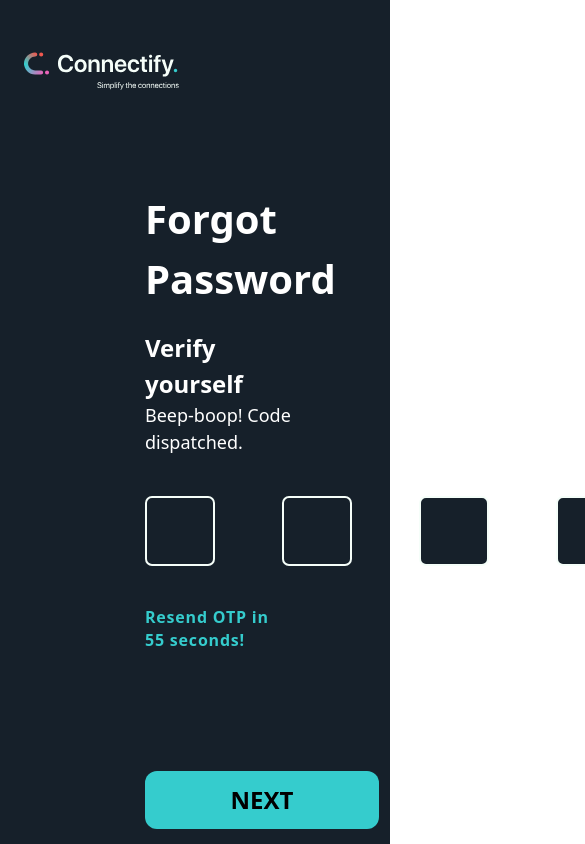
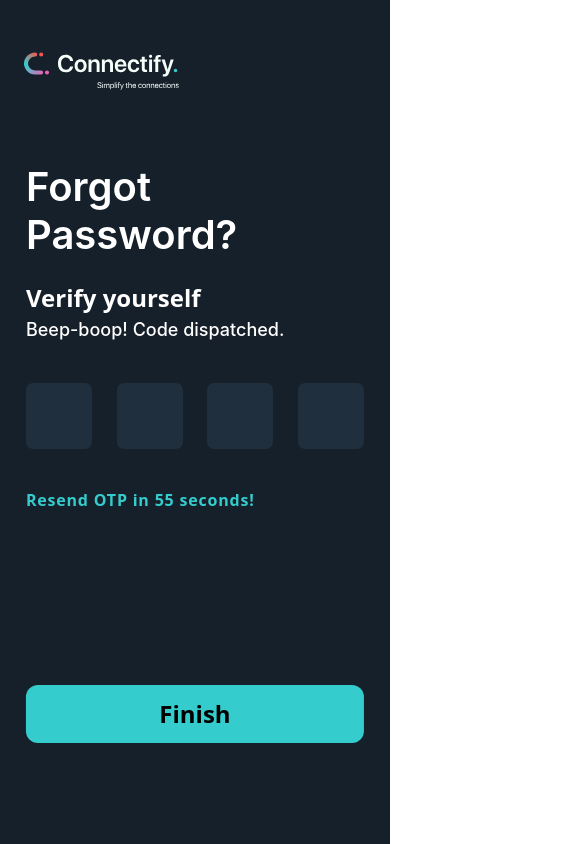
Before and after one commit to Somgupta786/connectify_FrontEnd, a Next.js app: page /forgetPassword/verify in a window 390 px wide. Shown: the top 844 px of the page, 585 px wide, since content can reach past the window. Built offline with nearby package versions, Linux system fonts and the light colour scheme.

Commit message:
create full responsive auth

```diff
--- a/src/app/(auth)/forgetPassword/page.jsx
+++ b/src/app/(auth)/forgetPassword/page.jsx
@@ -93,7 +93,7 @@ const validateInput = (name, value) => {
    }
   return (
     <form onSubmit={handleSubmit} className="w-[544px] flex flex-col absolute left-[145px] top-[26vh] lg:left-1/2 lg:transform lg:-translate-x-1/2 sm:w-[86.7vw] mob:top-[28.7vh] ">
-         <div className="text-white font-sans text-[40px] font-semibold mb-[16px]">Forgot <div>Password?</div> </div>
+         <div className="tex text-white font-sans text-[40px] font-semibold mb-[16px] mob:leading-[48px]">Forgot <span className="mob:block">Password?</span> </div>
          <div className=" text-white font-sans text-[24px] font-semibold mob:text-[18px] mob:tracking-[0.64px] mob:leading-6">Enter you registered email</div>
          <div className="label relative w-[100%] h-[11.9vh] pt-[3.8vh] pb-[3.5vh] mt-[4.7vh] text-white ">
           <input
@@ -121,7 +121,7 @@ const validateInput = (name, value) => {
             </p>
           ) : null}
         </div>
-        <div onClick={clickHandler} className="btn w-full h-[6.9vh] bg-[#35CCCD] rounded-xl pl-[117px] pr-[117px] flex justify-center items-center mt-[8.5vh]">
+        <div onClick={clickHandler} className="btn w-full h-[6.9vh] bg-[#35CCCD] rounded-xl pl-[117px] pr-[117px] flex justify-center items-center mt-[8.5vh] mob:mt-[25vh]">
           {!isLoad?<button ref={formRef} type="submit" className="font-sans text-[24px] font-semibold">
             NEXT
           </button>:<Loader/>}
--- a/src/app/(auth)/forgetPassword/reset/page.jsx
+++ b/src/app/(auth)/forgetPassword/reset/page.jsx
@@ -107,13 +107,13 @@ const Page = () => {
     }
   };
   return (
-    <form onSubmit={verifyHandler} className="w-[37.7%] flex flex-col absolute left-[145px] top-[22.4vh]">
-      <div className="text-white font-sans text-[40px] font-semibold mb-[3.8vh]">
-        Reset Password
+    <form onSubmit={verifyHandler} className="w-[544px] flex flex-col absolute left-[145px] top-[26vh] lg:left-1/2 lg:transform lg:-translate-x-1/2 sm:w-[86.7vw] mob:top-[28.7vh]">
+      <div className="tex text-white font-sans text-[40px] font-semibold mb-[3.8vh] mob:leading-[48px]">
+        Reset <span className="mob:block">Password</span>
       </div>
-      <div className="label relative w-[100%] h-[100px] pt-[34px] pb-[29px]">
+      <div className="label relative w-[100%] h-[100px] pt-[34px] pb-[29px] mob:h-[8vh] mob:pb-[2vh] mob:pt-[2.6vh] mob:text-[18px]">
         <input
-          className="bg-transparent h-full w-full text-[#F5FEF9] font-sans text-2xl font-semibold border-none focus:outline-none"
+          className="bg-transparent h-full w-full text-[#F5FEF9] font-sans text-2xl font-semibold border-none focus:outline-none mob:text-[18px]"
           required
           type="password"
           name="password"
@@ -122,7 +122,7 @@ const Page = () => {
           placeholder="New Password"
           maxLength={25}
         />
-          {inputs.password?<div className="tex absolute top-[3px] text-[18px] font-[500] ">Password</div>:null}
+          {inputs.password?<div className="tex absolute top-[3px] text-[18px] font-[500] mob:text-[13px] text-[#FFF] ">Password</div>:null}
         <hr
           className="border-b-2 border-[#9A9DA1] "
           style={
@@ -132,14 +132,14 @@ const Page = () => {
           }
         ></hr>
         {error.password ? (
-          <p className=" text-[#F41F41] font-sans text-[18px] font-medium leading-relaxed tracking-wide">
+          <p className=" text-[#F41F41] font-sans text-[18px] font-medium leading-relaxed tracking-wide mob:text-[13px]">
             {error.password}
           </p>
         ) : null}
       </div>
-      <div className="label relative w-[100%] h-[100px] pt-[34px] pb-[29px]">
+      <div className="label relative w-[100%] h-[100px] pt-[34px] pb-[29px] mob:h-[8vh] mob:pb-[2vh] mob:pt-[2.6vh] mob:text-[18px] mob:mt-[8px]">
         <input
-          className="bg-transparent h-full w-full text-[#F5FEF9] font-sans text-2xl font-semibold border-none focus:outline-none"
+          className="bg-transparent h-full w-full text-[#F5FEF9] font-sans text-2xl font-semibold border-none focus:outline-none mob:text-[18px]"
           required
           type="password"
           name="confirm"
@@ -148,7 +148,7 @@ const Page = () => {
           placeholder="Confirm New Password"
           maxLength={25}
         />
-        {inputs.confirm?<div className="tex absolute top-[3px] text-[18px] font-[500] ">Confirm New Password</div>:null}
+        {inputs.confirm?<div className="tex absolute top-[3px] text-[18px] font-[500] mob:text-[13px] text-[#FFF] ">Confirm New Password</div>:null}
         <hr
           className="border-b-2 border-[#9A9DA1] "
           style={
@@ -158,16 +158,16 @@ const Page = () => {
           }
         ></hr>
         {error.confirm ? (
-          <p className=" text-[#F41F41] font-sans text-[18px] font-medium leading-relaxed tracking-wide">
+          <p className=" text-[#F41F41] font-sans text-[18px] font-medium leading-relaxed tracking-wide mob:text-[13px]">
             {error.confirm}
           </p>
         ) : null}
       </div>
 
-      <div className=" w-full h-[6.9vh] bg-[#35CCCD] rounded-xl pl-[117px] pr-[117px] flex justify-center items-center mt-[14vh]">
+      <div className=" w-full h-[6.9vh] bg-[#35CCCD] rounded-xl pl-[117px] pr-[117px] flex justify-center items-center mt-[14vh] mob:mt-[23.8vh]">
         {!isLoad ? (
-          <button type="submit" className="font-sans text-[24px] font-semibold">
-            NEXT
+          <button type="submit" className="tex font-sans text-[24px] font-semibold">
+          Back to login
           </button>
         ) : (
           <Loader />
--- a/src/app/(auth)/forgetPassword/verify/page.jsx
+++ b/src/app/(auth)/forgetPassword/verify/page.jsx
@@ -103,25 +103,24 @@ const Page = () => {
     <form
 
       onSubmit={verifyHandler}
-      className="w-[37.7%] flex flex-col absolute left-[145px] top-[22.4vh]"
+      className="w-[544px] flex flex-col absolute left-[145px] top-[22.2vh] lg:left-1/2 lg:transform lg:-translate-x-1/2 sm:w-[86.7vw] mob:top-[19.3vh]"
     >
-      <div className="text-white font-sans text-[40px] font-semibold">
-        Forgot Password
+      <div className="tex text-white font-sans text-[40px] font-semibold mob:leading-[48px]">
+        Forgot <span className="mob:block">Password?</span>
       </div>
       <div className=" text-white font-sans text-[24px] font-semibold  flex flex-col gap-[40px] mt-[21px]">
         <div>
           Verify yourself
           <div
-            className=" text-white font-sans text-[18px] font-medium line-height: 140%; /* 25.2px */
-letter-spacing: 0.72px;"
+            className="tex text-white font-sans text-[18px] font-medium "
           >
             Beep-boop! Code dispatched.
           </div>
         </div>
-        <div className="flex relative gap-[67px]">
+        <div className="flex relative gap-[67px] mob:gap-[4.44vw] mob:justify-between">
           {code.map((digit, index) => (
             <input
-              className="otpBox flex justify-center items-center pl-[22px] text-[32px]"
+              className="otpBox flex justify-center items-center pl-[22px] text-[32px] mob:h-[66px] mob:w-[66px] mob:border-none mob:bg-[#1F2F3E] "
               ref={inputRefs[index]}
               required
               key={index}
@@ -135,7 +134,7 @@ letter-spacing: 0.72px;"
           ))}
 
           {error ? (
-            <p className="error text-[#F41F41] absolute bottom-[-30px]  font-sans text-[16px] font-medium leading-relaxed tracking-wide">
+            <p className="error text-[#F41F41] absolute bottom-[-30px]  font-sans text-[16px] font-medium leading-relaxed tracking-wide mob:text-[13px]">
               {error}
             </p>
           ) : null}
@@ -150,10 +149,10 @@ letter-spacing: 0.72px;"
           </div>
         )}
       </div>
-      <div onClick={clickHandler}  className=" w-full h-[6.9vh] bg-[#35CCCD] rounded-xl pl-[117px] pr-[117px] flex justify-center items-center mt-[14vh]">
+      <div onClick={clickHandler}  className="tex w-full h-[6.9vh] bg-[#35CCCD] rounded-xl pl-[117px] pr-[117px] flex justify-center items-center mt-[14vh] mob:mt-[20.5vh]">
         {!isLoad ? (
           <button ref={formRef}  type="submit" className="font-sans text-[24px] font-semibold">
-            NEXT
+           Finish
           </button>
         ) : (
           <Loader />
--- a/src/app/(auth)/layout.jsx
+++ b/src/app/(auth)/layout.jsx
@@ -12,11 +12,11 @@ export default function Layout({ children }) {
       <div className="navBar relative ">
         <Logo />
         {pathname === "/login" ? (
-  <div className="account absolute top-[6.3vh] right-[11.11vw] sm:right-[24px] mob:top-[94vh]">
+  <div className="account absolute top-[6.3vh] right-[11.11vw] sm:right-[24px] mob:top-[90vh] mob:w-[100vw]  mob:flex mob:justify-center mob:right-0">
     Need an account? <span className="btn text-[#35CCCD]" onClick={() => router.push("/signup")}> Sign up</span>
   </div>
 ) : pathname === "/signup" ? (
-  <div className="account whitespace-nowrap absolute top-[6.3vh] right-[11.11vw] sm:right-[24px] mob:top-[94vh]">
+  <div className="account whitespace-nowrap absolute top-[6.3vh] right-[11.11vw] sm:right-[24px] mob:top-[90vh] mob:w-[100vw] mob:flex mob:justify-center mob:right-0">
     Already have an account? <span className="btn text-[#35CCCD]" onClick={() => router.push("/login")}>Sign in</span>
   </div>
 ) : null}
--- a/src/app/(auth)/signup/verify/details/page.jsx
+++ b/src/app/(auth)/signup/verify/details/page.jsx
@@ -78,11 +78,11 @@ const Page = () => {
     formRef.current.click();
    }
   return (
-    <form onSubmit={submitHandler} className="flex flex-col gap-[6.6vh] mt-[6.19vh]">
+    <form onSubmit={submitHandler} className="flex flex-col gap-[6.6vh] mt-[6.19vh] mob:mt-[5vh]">
       <div className=" flex flex-col gap-[5.11vh]">
         <div className="text-[#F5FEF9] font-sans text-2xl font-semibold">
           <div>Pick a Pic!</div>
-          <div className="w-[46.4583vw] h-[138px] flex gap-[16px] items-center overflow-scroll ">
+          <div className="w-[46.4583vw] h-[138px] flex gap-[16px] items-center overflow-scroll mob:w-[100%] mob:mt-[16px] md:w-[100%] ">
             {avatars.map((avatar, index) => (
               <img
                 key={index}
@@ -111,9 +111,9 @@ const Page = () => {
           <div className="text-[#F5FEF9] font-sans text-2xl font-semibold">
             Pick a username
           </div>
-          <div className="label relative w-[100%] h-[100px] pt-[34px] pb-[29px] text-[#F5FEF9] font-sans text-2xl font-semibold">
+          <div className="label relative w-[100%] h-[100px] pt-[34px] pb-[29px] text-[#F5FEF9] font-sans text-2xl font-semibold mob:h-[8vh] mob:pb-[2vh] mob:pt-[2.6vh] mob:text-[18px]">
             <input
-              className="bg-transparent h-full w-full text-[#F5FEF9] font-sans text-2xl font-semibold border-none focus:outline-none"
+              className="bg-transparent h-full w-full text-[#F5FEF9] font-sans text-2xl font-semibold border-none focus:outline-none mob:text-[18px]"
               required
               type="text"
               value={inputs.username}
@@ -121,14 +121,14 @@ const Page = () => {
               onChange={handleInputChange}
               placeholder="Username"
             />
-              {inputs.username?<div className="tex absolute top-[0px] text-[18px] font-[500] ">Username</div>:null}
+              {inputs.username?<div className="tex absolute top-[0px] text-[18px] font-[500] mob:text-[13px] ">Username</div>:null}
             <hr className="border-b-2 border-[#9A9DA1] mt-1"></hr>
           </div>
         </div>
       </div>
       <div  onClick={clickHandler} className="btn w-full h-[6.9vh] bg-[#35CCCD] rounded-xl pl-[117px] pr-[117px] flex justify-center items-center">
-      {!isLoad?<button ref={formRef} type="submit" className="font-sans text-[24px] font-semibold">
-            NEXT
+      {!isLoad?<button ref={formRef} type="submit" className="tex font-sans text-[24px] font-semibold">
+            Next
           </button>:<Loader/>}
       </div>
     </form>
--- a/src/app/(auth)/signup/verify/page.jsx
+++ b/src/app/(auth)/signup/verify/page.jsx
@@ -96,14 +96,14 @@ const verifyHandler = async(e)=>{
       <div className=" text-white font-sans text-[24px] font-semibold mt-[5.7vh] flex flex-col gap-[4.7vh]">
         <div>
           Verify yourself
-          <div className="text-white font-sans text-[18px] font-medium line-height: 140%; /* 25.2px */ letter-spacing: 0.72px;">
+          <div className="tex text-white font-sans text-[18px] font-medium ">
             Beep-boop! Code dispatched.
           </div>
         </div>
-        <div className="flex relative gap-[67px]">
+        <div className="flex relative gap-[67px] mob:gap-[4.44vw] mob:justify-between">
           {code.map((digit, index) => (
             <input
-              className="otpBox flex justify-center items-center pl-[22px] text-[32px]"
+              className="otpBox flex justify-center items-center pl-[22px] text-[32px] mob:h-[66px] mob:w-[66px] mob:border-none mob:bg-[#1F2F3E] "
               ref={inputRefs[index]}
               required
               key={index}
@@ -117,8 +117,8 @@ const verifyHandler = async(e)=>{
           ))}
 
           {error ? (
-            <p className="error text-[#F41F41] absolute bottom-[-30px]  font-sans text-[16px] font-medium leading-relaxed tracking-wide">
-              {error}
+            <p className="error text-[#F41F41] absolute bottom-[-30px]  font-sans text-[16px] font-medium leading-relaxed tracking-wide mob:text-[13px]">
+       {error}
             </p>
           ) :null}
         </div>
@@ -133,9 +133,9 @@ const verifyHandler = async(e)=>{
           </div>
         )}
       </div>
-      <div className="w-full h-[6.9vh] bg-[#35CCCD] rounded-xl pl-[117px] pr-[117px] flex justify-center items-center mt-[14vh]">
-      {!isLoad?<button type="submit" className="font-sans text-[24px] font-semibold">
-            NEXT
+      <div className="w-full h-[6.9vh] bg-[#35CCCD] rounded-xl pl-[117px] pr-[117px] flex justify-center items-center mt-[14vh] mob:mt-[20vh]">
+      {!isLoad?<button type="submit" className="tex font-sans text-[24px] font-semibold">
+           Finish
           </button>:<Loader/>}
       </div>
     </form>
--- a/src/app/globals.css
+++ b/src/app/globals.css
@@ -97,7 +97,7 @@ cursor: pointer;
   display: none;
 }
 .tex{
-  color: #FFF;
+
 
 /* web/heading/02 */
 font-family: 'SF Pro Display', sans-serif;
```
